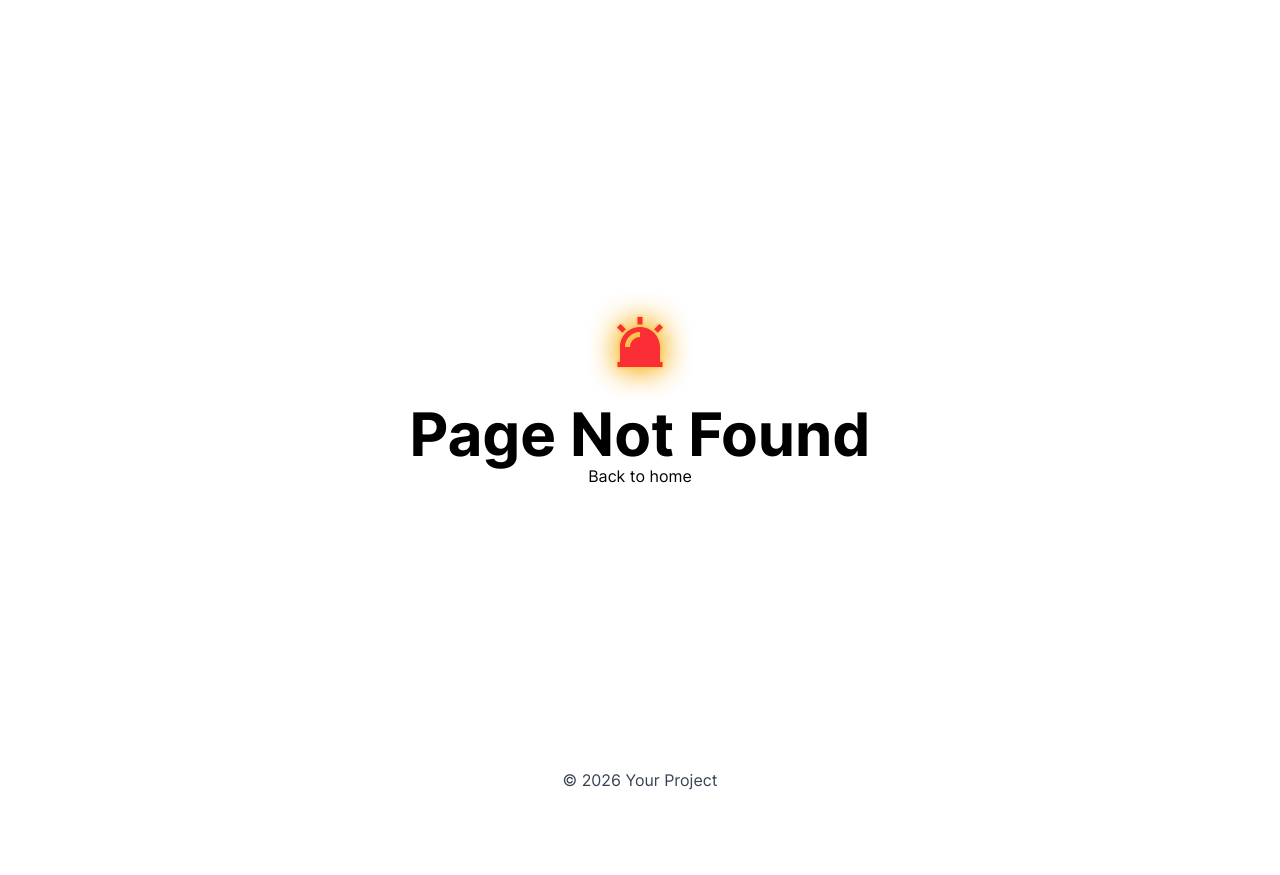
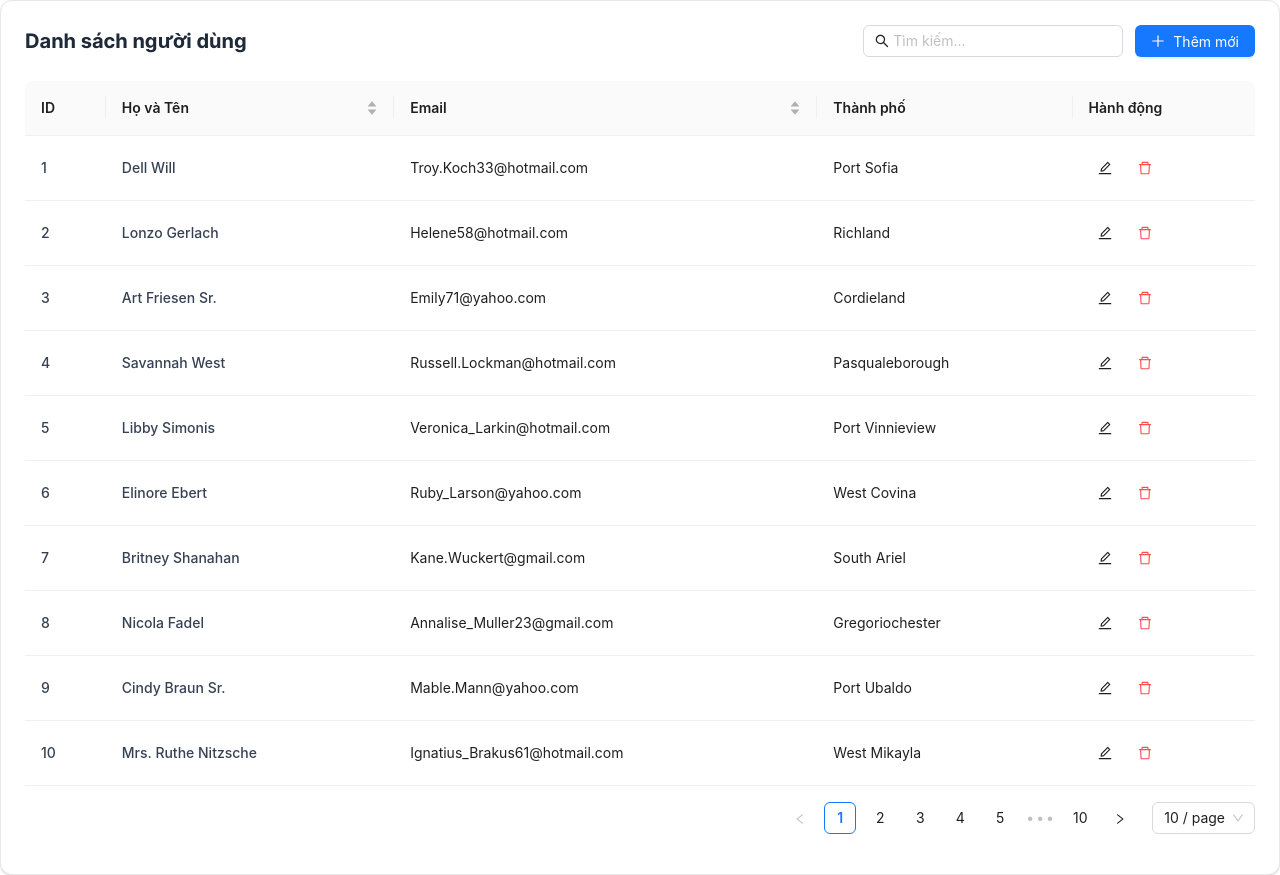
Before and after one commit to Tinasoft-VietNam/nextjs-platform, a Next.js app: page /base in a window 1280 px wide. Before the commit this address had no page. Before the commit the page ends 800 px from the top, so only its background shows below. Built offline with nearby package versions, Linux system fonts and the light colour scheme.

Commit message:
create table use tanstack

```diff
--- a/package.json
+++ b/package.json
@@ -19,6 +19,7 @@
     "@ant-design/icons": "^6.1.0",
     "@faker-js/faker": "^10.4.0",
     "@hookform/resolvers": "^5.2.2",
+    "@tanstack/react-query": "^5.95.2",
     "antd": "^5.29.3",
     "clsx": "^2.0.0",
     "lucide-react": "^0.438.0",
@@ -36,6 +37,7 @@
     "@svgr/webpack": "^8.1.0",
     "@tailwindcss/forms": "^0.5.10",
     "@tailwindcss/postcss": "^4.1.11",
+    "@tanstack/eslint-plugin-query": "^5.95.2",
     "@testing-library/jest-dom": "^5.17.0",
     "@testing-library/react": "^15.0.7",
     "@types/react": "^19.1.8",
--- /dev/null
+++ b/src/app/base/page.tsx
@@ -0,0 +1,8 @@
+import UserTableOrganism from "@/components/organisms/TablePage/UserTableTanstack"
+
+const TablePage = () => {
+    return (
+        <UserTableOrganism />
+    )
+}
+export default TablePage;
--- a/src/app/layout.tsx
+++ b/src/app/layout.tsx
@@ -1,6 +1,6 @@
 import { Metadata } from 'next';
 import * as React from 'react';
-
+import QueryProvider from '@/providers/QueryProvider';
 import '@/styles/globals.css';
 // !STARTERCONF This is for demo purposes, remove @/styles/colors.css import immediately
 import '@/styles/colors.css';
@@ -56,7 +56,9 @@ export default function RootLayout({
 }) {
   return (
     <html>
-      <body>{children}</body>
+      <body>
+        <QueryProvider>{children}</QueryProvider>
+      </body>
     </html>
   );
 }
--- /dev/null
+++ b/src/components/organisms/TablePage/UserTableTanstack.tsx
@@ -0,0 +1,218 @@
+"use client"; // Bắt buộc trong Next.js App Router khi dùng hooks
+
+import React, { useState, useMemo, useTransition } from 'react';
+import { Table } from 'antd';
+import type { SorterResult } from 'antd/es/table/interface';
+import type { GetProp, TableProps } from 'antd';
+import { useRouter, useSearchParams } from 'next/navigation';
+import { useQuery, keepPreviousData } from '@tanstack/react-query'; // Import TanStack Query
+
+// Import các Molecules
+import TableToolbar from '../../molecules/TableToolbar';
+import ActionButtons from '../../molecules/ActionButton';
+import CreateModal from './CreateModal';
+
+// Định nghĩa kiểu dữ liệu
+type DataType = {
+  id: string;
+  name: string;
+  email: string;
+  city: string;
+};
+
+type ApiResponse<T> = {
+  page: number;
+  limit: number;
+  total: number;
+  data: DataType[];
+};
+
+type ColumnsType<T extends object = object> = TableProps<T>['columns'];
+type TablePaginationConfig = Exclude<GetProp<TableProps, 'pagination'>, boolean>;
+
+interface TableParams {
+  pagination?: TablePaginationConfig;
+  sortField?: SorterResult<any>['field'];
+  sortOrder?: SorterResult<any>['order'];
+  filters?: Parameters<GetProp<TableProps, 'onChange'>>[1];
+  search?: string;
+}
+
+// Hàm Helpers giữ nguyên
+const toURLSearchParams = <T extends Record<string, any>>(record: T) => {
+  const params = new URLSearchParams();
+  for (const [key, value] of Object.entries(record)) {
+    params.append(key, value);
+  }
+  return params;
+};
+
+const getRandomuserParams = (params: TableParams) => {
+  const { pagination, filters, sortField, sortOrder, ...restParams } = params;
+  const result: Record<string, any> = {};
+  result.limit = pagination?.pageSize;
+  result.page = pagination?.current;
+  if (sortField) {
+    result.orderby = sortField;
+    result.order = sortOrder === 'ascend' ? 'asc' : 'desc';
+  }
+  Object.entries(restParams).forEach(([key, value]) => {
+    if (value !== undefined && value !== null) {
+      result[key] = value;
+    }
+  });
+  return result;
+};
+
+// 1. Tách hàm fetch ra ngoài (queryFn)
+const fetchUsers = async (queryString: string): Promise<ApiResponse<DataType>> => {
+  const response = await fetch(`/api/data?${queryString}`);
+  if (!response.ok) throw new Error('Network response was not ok');
+  return response.json();
+};
+
+export default function UserTableOrganism() {
+  const router = useRouter();
+
+  // Chỉ giữ lại các state quản lý UI và Params
+  const [isPendingUI, startTransition] = useTransition();
+  const [tableParams, setTableParams] = useState<TableParams>({
+    pagination: {
+      current: 1,
+      pageSize: 10,
+    },
+  });
+  const [searchText, setSearchText] = useState('');
+  const [isModalCreateOpen, setIsModalCreateOpen] = useState(false);
+
+  // Tạo chuỗi query string từ tableParams
+  const queryString = toURLSearchParams(getRandomuserParams(tableParams)).toString();
+
+  // 2. Thay thế useEffect và useState bằng useQuery
+  const {
+    data: queryData,
+    isFetching, // Dùng isFetching thay vì isLoading để UI table mượt hơn khi chuyển trang
+  } = useQuery({
+    queryKey: ['users', queryString], // Mỗi khi queryString đổi, API sẽ tự fetch lại
+    queryFn: () => fetchUsers(queryString),
+    placeholderData: keepPreviousData, // Giữ data cũ trên màn hình trong lúc fetch data mới (tránh chớp bảng)
+  });
+
+  const handleSearch = (value: string) => {
+    setSearchText(value);
+
+    // Reset về trang 1 khi search
+    setTableParams(prev => ({
+      ...prev,
+      search: value,
+      pagination: {
+        ...prev.pagination,
+        current: 1
+      }
+    }));
+
+    // Cập nhật URL
+    router.push(`?${queryString}&search=${encodeURIComponent(value)}`);
+  };
+
+  const handleAddNew = () => setIsModalCreateOpen(true);
+
+  const handleEdit = (record: DataType) => {
+    console.log("Sửa user:", record.name);
+  };
+
+  const handleDelete = (recordKey: string) => {
+    // TẠM THỜI: Vẫn để log.
+    // LƯU Ý: Với TanStack Query, chỗ này bạn nên dùng useMutation để gọi API xóa,
+    // sau đó gọi queryClient.invalidateQueries({ queryKey: ['users'] }) để bảng tự update.
+    console.log("Cần gọi API xóa ID:", recordKey);
+  };
+
+  const columns: ColumnsType<DataType> = useMemo(() => [
+    {
+      title: 'ID',
+      dataIndex: 'id', // Lưu ý: theo DataType của bạn là _id, hãy cẩn thận check lại API trả về _id hay id
+      key: 'id',
+      className: 'font-medium text-gray-700',
+    },
+    {
+      title: 'Họ và Tên',
+      dataIndex: 'name',
+      key: 'name',
+      sorter: true,
+      className: 'font-medium text-gray-700',
+    },
+    {
+      title: 'Email',
+      dataIndex: 'email',
+      sorter: true,
+      key: 'email',
+    },
+    {
+      title: 'Thành phố',
+      dataIndex: 'city',
+      key: 'city',
+    },
+    {
+      title: 'Hành động',
+      key: 'action',
+      render: (_: any, record: DataType) => (
+        <ActionButtons
+          onEdit={() => handleEdit(record)}
+          onDelete={() => handleDelete(record.id)}
+        />
+      ),
+    },
+  ], []);
+
+  const handleTableChange: TableProps<DataType>['onChange'] = (pagination, filters, sorter) => {
+    startTransition(() => {
+      setTableParams({
+        pagination,
+        filters,
+        sortOrder: Array.isArray(sorter) ? undefined : sorter.order,
+        sortField: Array.isArray(sorter) ? undefined : sorter.field,
+        search: searchText,
+      });
+      // Cập nhật URL khi chuyển trang/sort
+      router.push(`?${toURLSearchParams(getRandomuserParams({
+        pagination,
+        filters,
+        sortOrder: Array.isArray(sorter) ? undefined : sorter.order,
+        sortField: Array.isArray(sorter) ? undefined : sorter.field,
+        search: searchText,
+      })).toString()}`);
+    });
+  };
+
+  return (
+    <div className="p-6 bg-white rounded-xl shadow-sm border border-gray-200">
+      <TableToolbar
+        title="Danh sách người dùng"
+        onSearch={handleSearch}
+        onAddNew={handleAddNew}
+      />
+
+      <Table
+        columns={columns}
+        // 3. Lấy data trực tiếp từ queryData
+        dataSource={queryData?.data || []}
+        pagination={{
+          ...tableParams.pagination,
+          // 4. Lấy total từ queryData để Antd tính số trang
+          total: queryData?.total || 0,
+        }}
+        // Dùng isFetching của React Query kết hợp isPending của UI transition
+        loading={isFetching || isPendingUI}
+        onChange={handleTableChange}
+        className="overflow-hidden"
+        rowKey="id" // Sửa lại thành _id khớp với DataType
+      />
+
+      <CreateModal
+        isModalCreateOpen={isModalCreateOpen}
+        setIsModalCreateOpen={setIsModalCreateOpen}
+      />
+    </div>
+  );
+}
--- /dev/null
+++ b/src/providers/QueryProvider.tsx
@@ -0,0 +1,22 @@
+'use client' // Quan trọng: Phải có dòng này
+
+import { QueryClient, QueryClientProvider } from '@tanstack/react-query'
+import { useState } from 'react'
+
+export default function QueryProvider({ children }: { children: React.ReactNode }) {
+  // Khởi tạo QueryClient trong useState để đảm bảo mỗi user/request
+  // có một instance riêng biệt và không bị khởi tạo lại mỗi lần render
+  const [queryClient] = useState(() => new QueryClient({
+    defaultOptions: {
+      queries: {
+        staleTime: 60 * 1000, // Dữ liệu cũ sau 1 phút
+      },
+    },
+  }))
+
+  return (
+    <QueryClientProvider client={queryClient}>
+      {children}
+    </QueryClientProvider>
+  )
+}
```
Also changed, not shown: 1 other file (tests, documents, lock files or other folders).
